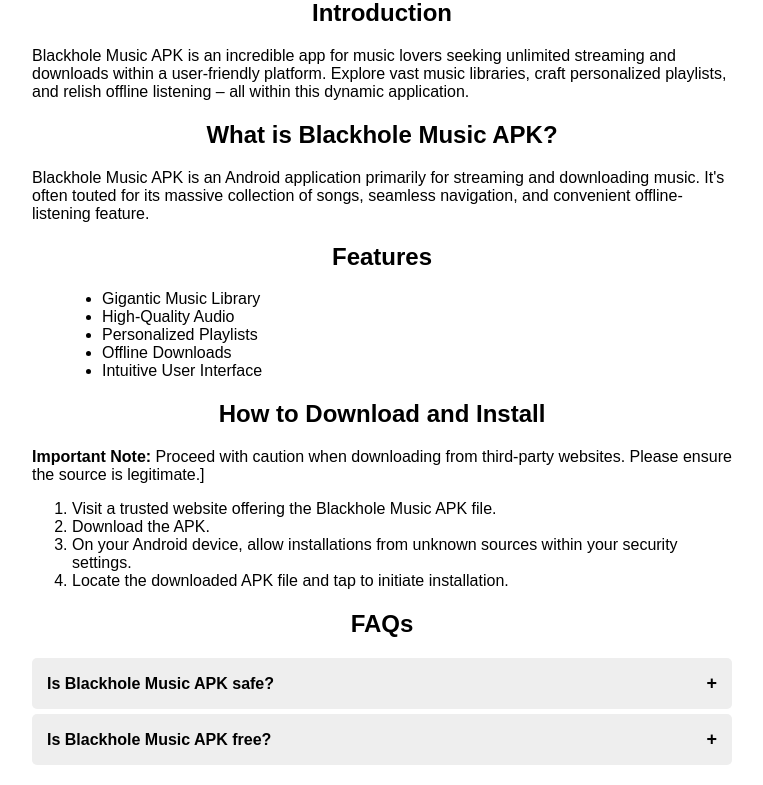
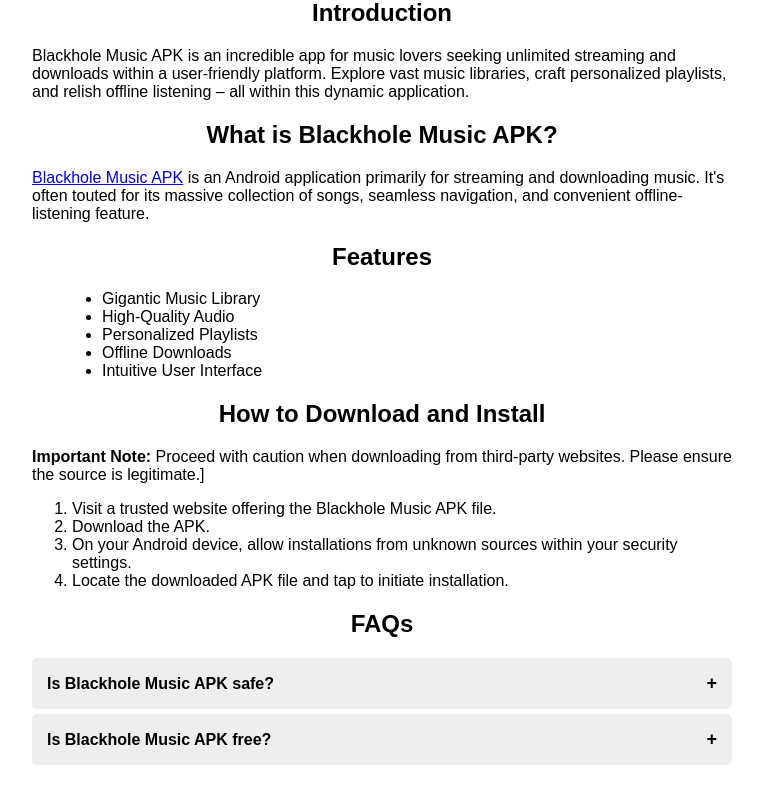
Before and after one commit to mackenzie84874/blackholeapp, a plain HTML site: page index.html in a window 1280 px wide. Shown: the part 69-854 px from the top of the page, without its empty margins (258-1021 px from the left). Drawn offline with Linux system fonts and the light colour scheme.

Commit message:
Update index.html

```diff
--- a/index.html
+++ b/index.html
@@ -73,7 +73,7 @@
         <p>Blackhole Music APK is an incredible app for music lovers seeking  unlimited streaming and downloads within a user-friendly platform. Explore vast music libraries, craft personalized playlists, and relish offline listening – all within this dynamic application.</p>
 
         <h2>What is Blackhole Music APK?</h2>
-        <p>Blackhole Music APK is an Android application primarily for streaming and downloading music. It's often touted for its massive collection of songs, seamless navigation, and convenient offline-listening feature.</p>
+        <p><a href="https://blackholeapk.pro/">Blackhole Music APK</a> is an Android application primarily for streaming and downloading music. It's often touted for its massive collection of songs, seamless navigation, and convenient offline-listening feature.</p>
 
         <h2>Features</h2>
         <div class="features">
```
